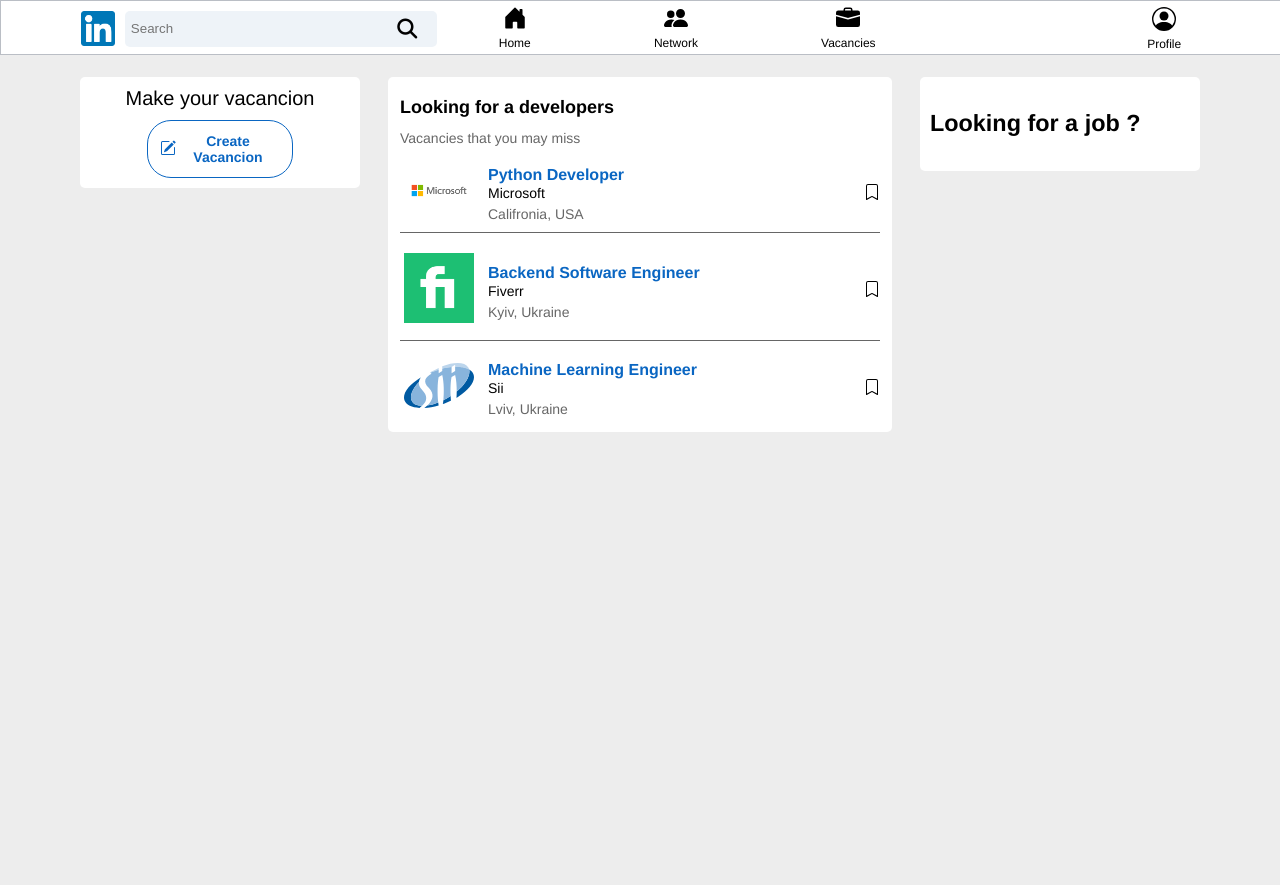
After one commit to yabluko/Robak.LNU.Job-Portal, a Django app: page /vacancies in a window 1280 px wide. The commit adds this page. Run offline with Django 4.2, Linux system fonts and the light colour scheme.

Commit message:
added vacancies

```diff
--- a/registrationapp/urls.py
+++ b/registrationapp/urls.py
@@ -10,4 +10,5 @@
     path('profile/<int:pk>', views.profile, name="profile"),
     path('logout', views.logout_user, name="logout"),
     path('update_user', views.update_user, name='update_user'),
+    path('vacancies', views.vacancies, name='vacancies'),
 ]
--- a/registrationapp/views.py
+++ b/registrationapp/views.py
@@ -11,16 +11,13 @@
         username = request.POST['username']
         password = request.POST['password']
         user = authenticate(request, username=username, password=password)
-        form = UserCreationForm(request.POST)
-        if form.is_valid():
-
-            if user is not None:
-                login(request, user)
-                messages.success(request, ("You have been succesfully log in"), extra_tags='message-success')
-                return redirect('home')
-            else:
-                messages.success(request,("There was an error logging in .Please try again..."),extra_tags='message-error')
-                return redirect('main')
+        if user is not None:
+            login(request, user)
+            messages.success(request, ("You have been succesfully log in"), extra_tags='message-success')
+            return redirect('home')
+        else:
+            messages.success(request,("There was an error logging in .Please try again..."),extra_tags='message-error')
+            return redirect('main')
     else:
         return render(request, 'initial-page.html')
 
@@ -62,7 +59,8 @@
 def profile(request, pk):
     if request.user.is_authenticated:
         profile = Profile.objects.get(user_id=pk)
-
+        user_profile = profile.followed_by.all()
+        number_of_followers = user_profile.count()
         if request.method == 'POST':
             #Get current user
             current_user_profile = request.user.profile
@@ -74,7 +72,7 @@
                 current_user_profile.follows.add(profile)
             current_user_profile.save()
 
-        return render(request,'profile-user.html', {'profile':profile} )
+        return render(request,'profile-user.html', {'profile':profile, 'number_of_followers': number_of_followers} )
     else:
         messages.success(request, ('You must be logged in '))
         return redirect('main')
@@ -82,9 +80,12 @@
 
 def home(request):
     if request.user.is_authenticated:
+        user = request.user
         username = request.user.username
         form = PostForm(request.POST or None)
         profile = Profile.objects.get(user__id=request.user.id)
+        user_profile = profile.followed_by.all()
+        number_of_followers = user_profile.count()
         if request.method == "POST":
             if form.is_valid():
                 post = form.save(commit=False)
@@ -94,8 +95,8 @@
                 return redirect('home')
 
         posts = Post.objects.all().order_by("-created_at")
-        number_of_posts = posts.count()
-        return render(request, 'home-page.html', {'posts': posts, 'form': form, 'username': username, 'profile': profile,'number_of_posts':number_of_posts })
+        user_posts = user.posts_user.all()
+        return render(request, 'home-page.html', {'posts': posts, 'form': form, 'username': username, 'profile': profile,'user_posts':user_posts,'number_of_followers': number_of_followers})
     else:
         messages.success(request, "Your must be log in!")
         posts = Post.objects.all().order_by("-created_at")
@@ -122,3 +123,7 @@
     else:
         messages.success(request, "Your must be log in!")
         return redirect('main')
+
+
+def vacancies(request):
+    return render(request, 'vacancies.html')
--- /dev/null
+++ b/static/css/vacancies.css
@@ -0,0 +1,143 @@
+ul{
+    margin-block-start: 0em;
+    margin-block-end: 0em;
+    margin-inline-start: 0px;
+    margin-inline-end: 0px;
+    padding-inline-start: 0px;
+}
+
+p {
+    margin-block-start: 0em;
+    margin-block-end: 0em;
+    margin-inline-start: 0px;
+    margin-inline-end: 0px;
+}
+
+
+.main__container__vacancies{
+
+    width: 1120px;
+    height: 800px;
+    margin: 0 auto;
+    display: flex;
+    align-items: center;
+    display: flex;
+    align-items: flex-start;
+    justify-content: space-between;
+}
+
+
+.main__content__jobs{
+    flex-basis: 45%;
+    margin: 0 auto;
+}
+
+.main__content__vacancies{
+    background-color: #fff;
+    border-radius: 5px;
+    padding: 8px 12px 5px 12px ;
+}
+
+.main__content__title h1{
+    font-size: 18px;
+}
+
+.main__content__text p{
+    font-size: 14px;
+    color: rgba(0, 0, 0, 0.6);
+}
+
+
+.main__li__wrapper{
+    display: flex;
+    align-items: center;
+    justify-content: center;
+}
+
+.main__list__ul li:last-child{
+    border-bottom: none;
+}
+
+.main__li__description{
+    margin-left: 10px;
+}
+
+.li__speciality{
+    font-size: 16px;
+    font-weight: 600;
+    color: #0a66c2;
+}
+
+.main__li__description p{
+    font-size: 14px;
+    color: black;
+}
+
+.main__list__li{
+    border-bottom: 1px solid rgba(0, 0, 0, 0.6);
+    padding-top: 16px;
+    padding-bottom: 8px;
+}
+
+.main__li__icon{
+    margin-left: auto;
+}
+
+.left__button__href{
+    display: flex;
+    justify-content: center;
+    width: 120px;
+    padding: 12px;
+    align-items: center;
+    font-size: 20px;
+    font-weight: 600;
+    border-radius: 24px;
+    border: 1px solid #0a66c2;
+    color: #0a66c2;
+}
+
+
+.left__content__jobs{
+    flex-basis: 25%;
+
+}
+
+.left__content{
+    background-color: #fff;
+    border-radius: 5px;
+    padding: 10px;
+    display: flex;
+    flex-direction: column;
+    align-items: center;
+}
+
+.left__content__info{
+    margin-bottom: 10px;
+}
+
+
+.left__button__text{
+    font-size: 14px;
+    text-align: center;
+}
+
+.right__content__jobs{
+    flex-basis: 25%;
+}
+
+.right__content__info{
+    background-color: #fff;
+    border-radius: 5px;
+    padding: 10px;
+}
+.main__company__img{
+    width: 70px;
+    /* border-radius: 50%; */
+    background: #fff;
+    padding: 4px;
+}
+
+.li__geo{
+    font-size: 14px;
+    color: rgba(0, 0, 0, 0.6);
+}
--- /dev/null
+++ b/templates/followers.html
@@ -0,0 +1,6 @@
+{% extends 'navbar.html' %}
+{% load static %}
+{% block content %}
+
+
+{% endblock %}
--- a/templates/initial-page.html
+++ b/templates/initial-page.html
@@ -68,8 +68,8 @@
             </div>
 
             <div class="main__button__google">
-                <a href="https://accounts.google.com/o/oauth2/v2/auth?client_id=435109422946-e6jp1pukgj1kn624036c1c8fkhj52gmq.apps.googleusercontent.com&redirect_uri=http%3A%2F%2F127.0.0.1%3A8000%2Faccounts%2Fgoogle%2Flogin%2Fcallback%2F&scope=email%20profile&response_type=code&state=hRWB3AuuiA2j&access_type=online&prompt=select_account
-                " class="main__button__href">
+                <a href="{%provider_login_url 'google'%}" class="main__button__href">
+
                    <div class="main__google__img"><img src="/static/img/image2vector.svg" alt="logo" class="logo__google"></div>
 
                     <div class="main__google__text">Sign with Google</div>
--- a/templates/navbar.html
+++ b/templates/navbar.html
@@ -13,7 +13,7 @@
 
  <header class="header">
     <div class="header__container">
-        <a href="{% url 'main' %}">
+        <a href="{% url 'home' %}">
           <img src="/static/img/logo.png" alt="logotype" class="logoimg">
         </a>
         <div class="header__input__container">
@@ -48,7 +48,7 @@
 
 
           <li class="menu__item">
-            <a href="#" class="menu__item__href">
+            <a href="{% url 'vacancies' %}" class="menu__item__href">
               <div class="logo__nav">
                 <svg xmlns="http://www.w3.org/2000/svg" width="24" height="24" fill="currentColor" class="bi bi-briefcase-fill" viewBox="0 0 16 16">
                   <path d="M6.5 1A1.5 1.5 0 0 0 5 2.5V3H1.5A1.5 1.5 0 0 0 0 4.5v1.384l7.614 2.03a1.5 1.5 0 0 0 .772 0L16 5.884V4.5A1.5 1.5 0 0 0 14.5 3H11v-.5A1.5 1.5 0 0 0 9.5 1h-3zm0 1h3a.5.5 0 0 1 .5.5V3H6v-.5a.5.5 0 0 1 .5-.5z"/>
--- /dev/null
+++ b/templates/vacancies.html
@@ -0,0 +1,118 @@
+{% extends 'navbar.html' %}
+{% load static %}
+{% block content %}
+<link rel="stylesheet" type="text/css" href="{% static 'css/vacancies.css' %}">
+<br>
+<br>
+<br>
+
+
+<div class="main__container__vacancies">
+    <div class="left__content__jobs">
+
+        <div class="left__content">
+            <div class="left__content__info">
+            Make your vacancion
+            </div>
+            <div class="left__button__create">
+                <a href="" class="left__button__href">
+
+                   <div class="left__notes__img"><svg xmlns="http://www.w3.org/2000/svg" width="16" height="16" fill="currentColor" class="bi bi-pencil-square" viewBox="0 0 16 16">
+                    <path d="M15.502 1.94a.5.5 0 0 1 0 .706L14.459 3.69l-2-2L13.502.646a.5.5 0 0 1 .707 0l1.293 1.293zm-1.75 2.456-2-2L4.939 9.21a.5.5 0 0 0-.121.196l-.805 2.414a.25.25 0 0 0 .316.316l2.414-.805a.5.5 0 0 0 .196-.12l6.813-6.814z"/>
+                    <path fill-rule="evenodd" d="M1 13.5A1.5 1.5 0 0 0 2.5 15h11a1.5 1.5 0 0 0 1.5-1.5v-6a.5.5 0 0 0-1 0v6a.5.5 0 0 1-.5.5h-11a.5.5 0 0 1-.5-.5v-11a.5.5 0 0 1 .5-.5H9a.5.5 0 0 0 0-1H2.5A1.5 1.5 0 0 0 1 2.5v11z"/>
+                  </svg></div>
+
+                    <div class="left__button__text">Create Vacancion</div>
+
+                </a>
+            </div>
+        </div>
+
+    </div>
+
+    <div class="main__content__jobs">
+        <div class="main__content__vacancies">
+            <div class="main__content__title">
+                <h1>Looking for a developers</h1>
+            </div>
+            <div class="main__content__text">
+                <p>Vacancies that you may miss</p>
+            </div>
+
+            <div class="main__list__vacancies" >
+                <ul class="main__list__ul">
+                    <li class="main__list__li">
+                        <div class="main__li__wrapper">
+                            <div class="main__li__logo">
+                                <img src="/static/img/8867.Microsoft_5F00_Logo_2D00_for_2D00_screen.jpg" class="main__company__img">
+                            </div>
+                            <div class="main__li__description">
+                                    <span class="li__speciality">Python Developer</span>
+                                    <p>Microsoft</p>
+                                    <span class="li__geo">Califronia, USA</span>
+                            </div>
+                            <div class="main__li__icon">
+                                <svg xmlns="http://www.w3.org/2000/svg" width="16" height="16" fill="currentColor" class="bi bi-bookmark" viewBox="0 0 16 16">
+                                    <path d="M2 2a2 2 0 0 1 2-2h8a2 2 0 0 1 2 2v13.5a.5.5 0 0 1-.777.416L8 13.101l-5.223 2.815A.5.5 0 0 1 2 15.5V2zm2-1a1 1 0 0 0-1 1v12.566l4.723-2.482a.5.5 0 0 1 .554 0L13 14.566V2a1 1 0 0 0-1-1H4z"/>
+                                  </svg>
+                            </div>
+                        </div>
+                    </li>
+
+                    <li class="main__list__li">
+                        <div class="main__li__wrapper">
+                            <div class="main__li__logo">
+                                <img src="/static/img/unnamed.png" class="main__company__img">
+                            </div>
+                            <div class="main__li__description">
+                                <span class="li__speciality">Backend Software Engineer</span>
+                                <p>Fiverr</p>
+                                <span class="li__geo">Kyiv, Ukraine</span>
+                            </div>
+                            <div class="main__li__icon">
+                                <svg xmlns="http://www.w3.org/2000/svg" width="16" height="16" fill="currentColor" class="bi bi-bookmark" viewBox="0 0 16 16">
+                                    <path d="M2 2a2 2 0 0 1 2-2h8a2 2 0 0 1 2 2v13.5a.5.5 0 0 1-.777.416L8 13.101l-5.223 2.815A.5.5 0 0 1 2 15.5V2zm2-1a1 1 0 0 0-1 1v12.566l4.723-2.482a.5.5 0 0 1 .554 0L13 14.566V2a1 1 0 0 0-1-1H4z"/>
+                                  </svg>
+                            </div>
+                        </div>
+                    </li>
+                    <li class="main__list__li">
+                        <div class="main__li__wrapper">
+                            <div class="main__li__logo">
+                                <img src="/static/img/logo-sii-svg.svg" class="main__company__img">
+                            </div>
+                            <div class="main__li__description">
+                                <span class="li__speciality">Machine Learning Engineer</span>
+                                <p>Sii</p>
+                                <span class="li__geo">Lviv, Ukraine</span>
+                            </div>
+                            <div class="main__li__icon">
+                                <svg xmlns="http://www.w3.org/2000/svg" width="16" height="16" fill="currentColor" class="bi bi-bookmark" viewBox="0 0 16 16">
+                                    <path d="M2 2a2 2 0 0 1 2-2h8a2 2 0 0 1 2 2v13.5a.5.5 0 0 1-.777.416L8 13.101l-5.223 2.815A.5.5 0 0 1 2 15.5V2zm2-1a1 1 0 0 0-1 1v12.566l4.723-2.482a.5.5 0 0 1 .554 0L13 14.566V2a1 1 0 0 0-1-1H4z"/>
+                                  </svg>
+                            </div>
+                        </div>
+                    </li>
+                </ul>
+
+
+            </div>
+
+        </div>
+
+    </div>
+
+    <div class="right__content__jobs">
+        <div class="right__content__info">
+
+            <div class="right__content__title">
+                <h3>Looking for a job ?</h3>
+            </div>
+        </div>
+    </div>
+
+
+
+</div>
+
+{% endblock %}
```
Also changed, not shown: job_portal/settings.py (+8 -8 lines), registrationapp/models.py (+3 -4 lines), static/css/profile-user.css (+8 -0 lines), templates/home-page.html (+7 -11 lines), templates/profile-user.html (+7 -10 lines), media/images/IMG_1684_E1DiEzp.jpeg (added), registrationapp/migrations/0011_alter_post_user.py (added), registrationapp/migrations/0012_alter_post_user.py (added), static/img/20180709122249-1349.webp (added), static/img/8867.Microsoft_5F00_Logo_2D00_for_2D00_screen.jpg (added), static/img/logo-sii-svg.svg (added), static/img/unnamed.png (added).
